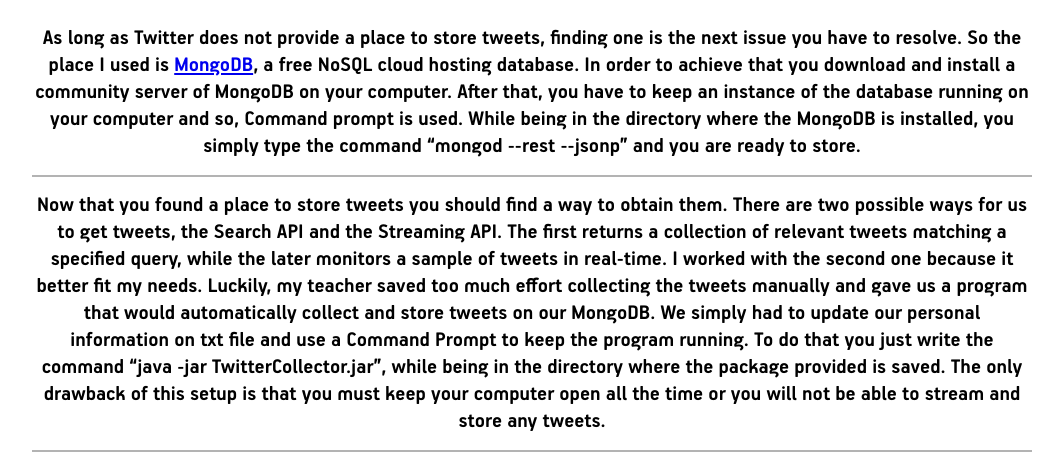
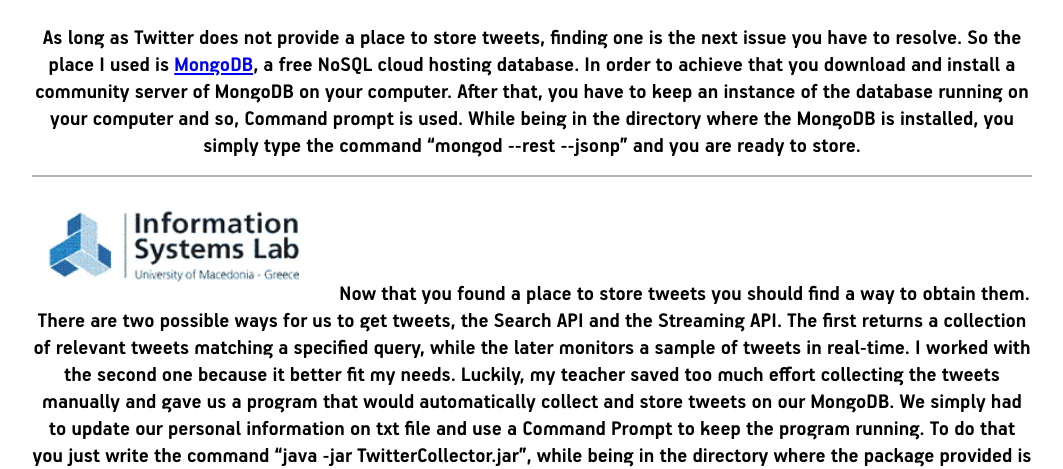
Before and after one commit to Manoskio/Manoskio.github.io, a plain HTML site: page index.html in a window 1280 px wide. Shown: the part 839-1308 px from the top of the page, without its empty margins (108-1171 px from the left). Drawn offline with Linux system fonts and the light colour scheme.

Commit message:
Update index.html

```diff
--- a/index.html
+++ b/index.html
@@ -23,6 +23,7 @@
 				As long as Twitter does not provide a place to store tweets, finding one is the next issue you have to resolve. So the place I used is <a href="https://www.mongodb.com/">MongoDB</a>, a free NoSQL cloud hosting database. In order to achieve that you download and install a community server of MongoDB on your computer. After that, you have to keep an instance of the database running on your computer and so, Command prompt is used. While being in the directory where the MongoDB is installed, you simply type the command “mongod --rest --jsonp” and you are ready to store.
 			</div>
 			<div class="pad-t-15 pad-b-15 gray-b-bot text-center">
+				<img style="width:30%;"src="images/islab.png"/>
 				Now that you found a place to store tweets you should find a way to obtain them. There are two possible ways for us to get tweets, the Search API and the Streaming API. The first returns a collection of relevant tweets matching a specified query, while the later monitors a sample of tweets in real-time. I worked with the second one because it better fit my needs. Luckily, my teacher saved too much effort collecting the tweets manually and gave us a program that would automatically collect and store tweets on our MongoDB. We simply had to update our personal information on txt file and use a Command Prompt to keep the program running. To do that you just write the command “java -jar TwitterCollector.jar”, while being in the directory where the package provided is saved. The only drawback of this setup is that you must keep your computer open all the time or you will not be able to stream and store any tweets.
 			</div>
 			<div class="pad-t-15 pad-b-15 text-center">
```
